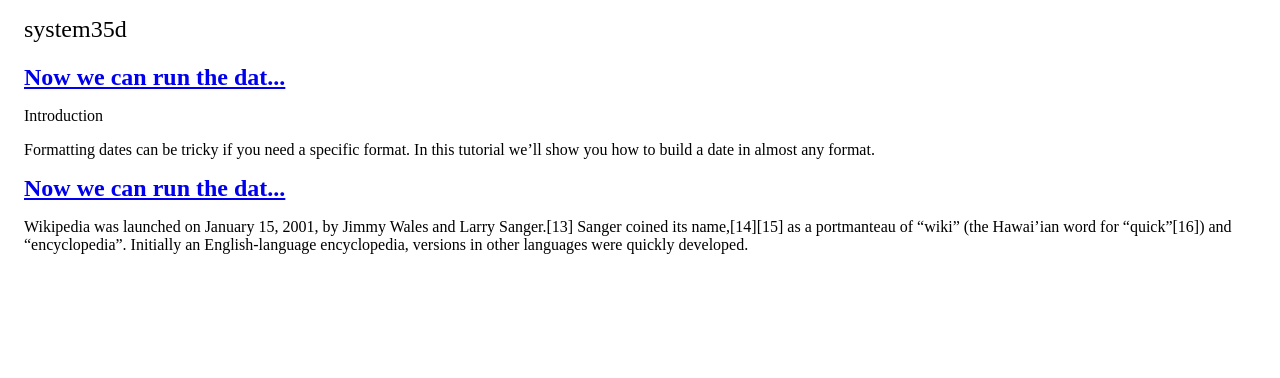
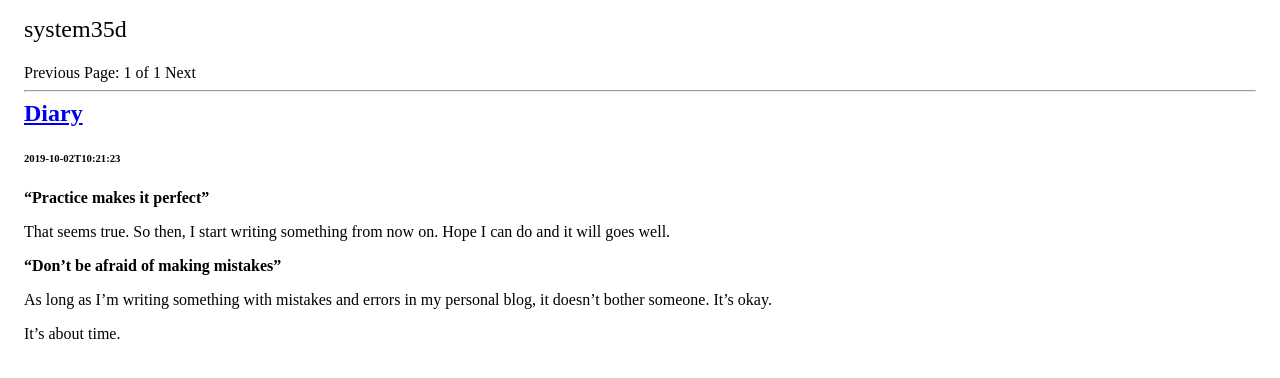
Before and after one commit to system35d/system35d.github.io, a Jekyll site: the page built from index.html, in a window 1280 px wide. Shown: the top 378 px of the page. Built offline with Jekyll 4.4.1, drawn with Linux system fonts in a browser that asks for light colours; the list of posts is cut into pages by our own code.

Commit message:
Add and modify some files

```diff
--- a/_config.yml
+++ b/_config.yml
@@ -1,3 +1,4 @@
+locale: "en-US"
 title: "system35d"
 author:
   name: "System35d"
@@ -5,6 +6,13 @@ author:
 url: "https://system35d.umu.us"
 baseurl: ""
 
+plugins:
+  - jekyll-paginate
+
+paginate: 2
+permalink: /:categories/:year-:month-:day-:title:output_ext
+paginate_path: /page:num/
+
 exclude:
   - LICENSE
   - README.md
--- /dev/null
+++ b/_includes/pagination.html
@@ -0,0 +1,17 @@
+<div class="pagination">
+  {% if paginator.previous_page %}
+    <a href="{{ paginator.previous_page_path }}" class="previous">
+      Previous
+    </a>
+  {% else %}
+    <span class="previous">Previous</span>
+  {% endif %}
+  <span class="page_number ">
+    Page: {{ paginator.page }} of {{ paginator.total_pages }}
+  </span>
+  {% if paginator.next_page %}
+    <a href="{{ paginator.next_page_path }}" class="next">Next</a>
+  {% else %}
+    <span class="next ">Next</span>
+  {% endif %}
+</div>
--- a/_layouts/default.html
+++ b/_layouts/default.html
@@ -2,7 +2,7 @@
 <html lang="en">
   <head>
     <meta charset="utf-8" />
-    <title>{{ site.title }}</title>
+    <title>{{ page.title }} - {{ site.title }}</title>
     <link rel="stylesheet" href="{{ site.baseurl }}/assets/style.css" />
     <meta name="viewport" content="width=device-width, initial-scale=1, initial-scale = 1.0, shrink-to-fit=no" />
     <script type="text/javascript" src="{{ site.baseurl }}/assets/script.js"></script>
--- a/_posts/2019-10-01-foo.md
+++ /dev/null
@@ -1,7 +0,0 @@
----
-title: "Now we can run the date through a filter to get the desired format."
-date: 2019-09-01T22:11:23Z
-layout: "post"
----
-
-Wikipedia was launched on January 15, 2001, by Jimmy Wales and Larry Sanger.[13] Sanger coined its name,[14][15] as a portmanteau of "wiki" (the Hawai'ian word for "quick"[16]) and "encyclopedia". Initially an English-language encyclopedia, versions in other languages were quickly developed.
--- a/_posts/2019-10-02-bar.md
+++ /dev/null
@@ -1,9 +0,0 @@
----
-title: "Now we can run the date through a filter to get the desired format."
-date: 2019-09-01T22:11:23Z
-layout: "post"
----
-
-Introduction
-
-Formatting dates can be tricky if you need a specific format. In this tutorial we’ll show you how to build a date in almost any format.
--- a/index.html
+++ b/index.html
@@ -3,25 +3,30 @@ layout: "default"
 ---
 
 <div class="items">
-  {% for page in site.posts %}
+  {% for page in paginator.posts %}
   <div class="item">
-    <div class="item__title"><a href="{{ site.baseurl }}{{ page.url }}">{{ page.title | truncate: 25, "..." }}</a></div>
+    <div class="item__title"><a href="{{ site.baseurl }}{{ page.url }}">{{ page.title | truncate: 125, "..." }}</a></div>
     <div class="item__content">{{ page.content }}</div>
   </div>
   {% endfor %}
 </div>
 
+{% include pagination.html %}
+
+{% if paginator.page == 1 %}
+<hr />
+
 <div class="items">
   {% for page in site.pages %}
-
-  {% assign target = "/tmp/" %}
+  {% assign target = "/pages/" %}
   {% assign size = target | size %}
-  {% assign prefix = page.url | slice: 0, size%}
+  {% assign prefix = page.url | slice: 0, size %}
   {% if prefix == target %}
   <div class="item">
-    <div class="item__title"><a href="{{ site.baseurl }}{{ page.url }}">{{ page.title | truncate: 25, "..." }}</a></div>
+    <div class="item__title"><a href="{{ site.baseurl }}{{ page.url }}">{{ page.title | truncate: 125, "..." }}</a></div>
     <div class="item__content">{{ page.content }}</div>
   </div>
   {% endif %}
   {% endfor %}
 </div>
+{% endif %}
--- /dev/null
+++ b/pages/diary.md
@@ -0,0 +1,16 @@
+---
+title: "Diary"
+date: 2019-10-02T10:20:41 +0900
+---
+
+###### 2019-10-02T10:21:23
+
+**"Practice makes it perfect"**
+
+That seems true. So then, I start writing something from now on. Hope I can do and it will goes well.
+
+**"Don't be afraid of making mistakes"**
+
+As long as I'm writing something with mistakes and errors in my personal blog, it doesn't bother someone. It's okay.
+
+It's about time.
```
Also changed, not shown: Gemfile (added, +7 -0 lines), sitemap.xml (added, +28 -0 lines), Gemfile.lock (added), 1 other file.
